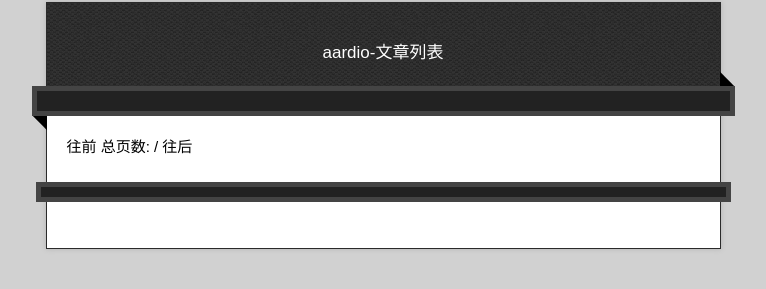
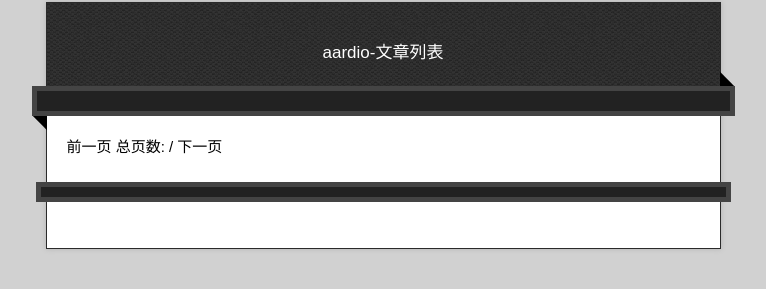
Before and after one commit to ztmdnike/aardio, a Jekyll site: the page built from index.html, in a window 1280 px wide. Shown: the part 128-417 px from the top of the page, without its empty margins (257-1023 px from the left). Built offline with Jekyll 4.4.1, drawn with Linux system fonts in a browser that asks for light colours.

Commit message:
Update index.html

```diff
--- a/index.html
+++ b/index.html
@@ -12,14 +12,14 @@
 <!-- 分页链接 -->
 <div class="pagination">
 {% if paginator.previous_page %}
-<a href="/page{{ paginator.previous_page }}" class="previous">往前</a>
+<a href="/page{{ paginator.previous_page }}" class="previous">前一页</a>
 {% else %}
-<span class="previous">往前</span>
+<span class="previous">前一页</span>
 {% endif %}
 <span class="page_number ">总页数: {{ paginator.page }} / {{ paginator.total_pages }}</span>
 {% if paginator.next_page %}
-<a href="/page{{ paginator.next_page }}" class="next">往后</a>
+<a href="/page{{ paginator.next_page }}" class="next">下一页</a>
 {% else %}
-<span class="next ">往后</span>
+<span class="next ">下一页</span>
 {% endif %}
 </div>
```
